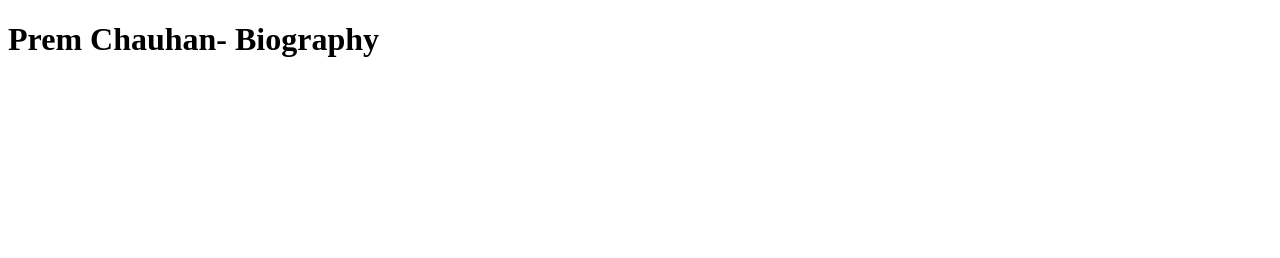
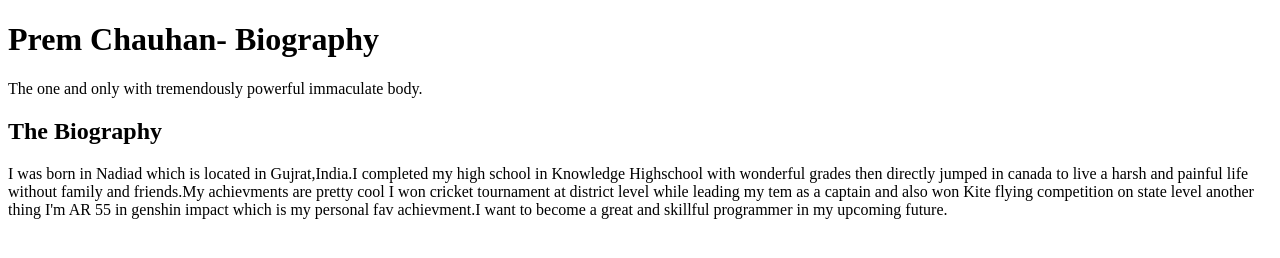
Before and after one commit to PremChauhan26/LAB-1, a plain HTML site: page index.html in a window 1280 px wide. Drawn offline with Linux system fonts and the light colour scheme.

Commit message:
Added Personal Information paragraph.

```diff
--- a/index.html
+++ b/index.html
@@ -7,7 +7,16 @@
     <title>Prem Chauhan- Biography</title>
  </head>
  <body>
-   <h1>Prem Chauhan- Biography</h1>
+   <header>
+      <h1>Prem Chauhan- Biography</h1>
+      <p>The one and only with tremendously powerful immaculate body.</p>
+   </header>
+   <section>
+      <h2>The Biography</h2>
+      <p>
+         I was born in Nadiad which is located in Gujrat,India.I completed my high school in Knowledge Highschool with wonderful grades then directly jumped in canada to live a harsh and painful life without family and friends.My achievments are pretty cool I won cricket tournament at district level while leading my tem as a captain and also won Kite flying competition on state level another thing I'm AR 55 in genshin impact which is my personal fav achievment.I want to become a great and skillful programmer in my upcoming future.
+      </p>
+   </section>
 
- </body>
+</body>
  </html>
```
